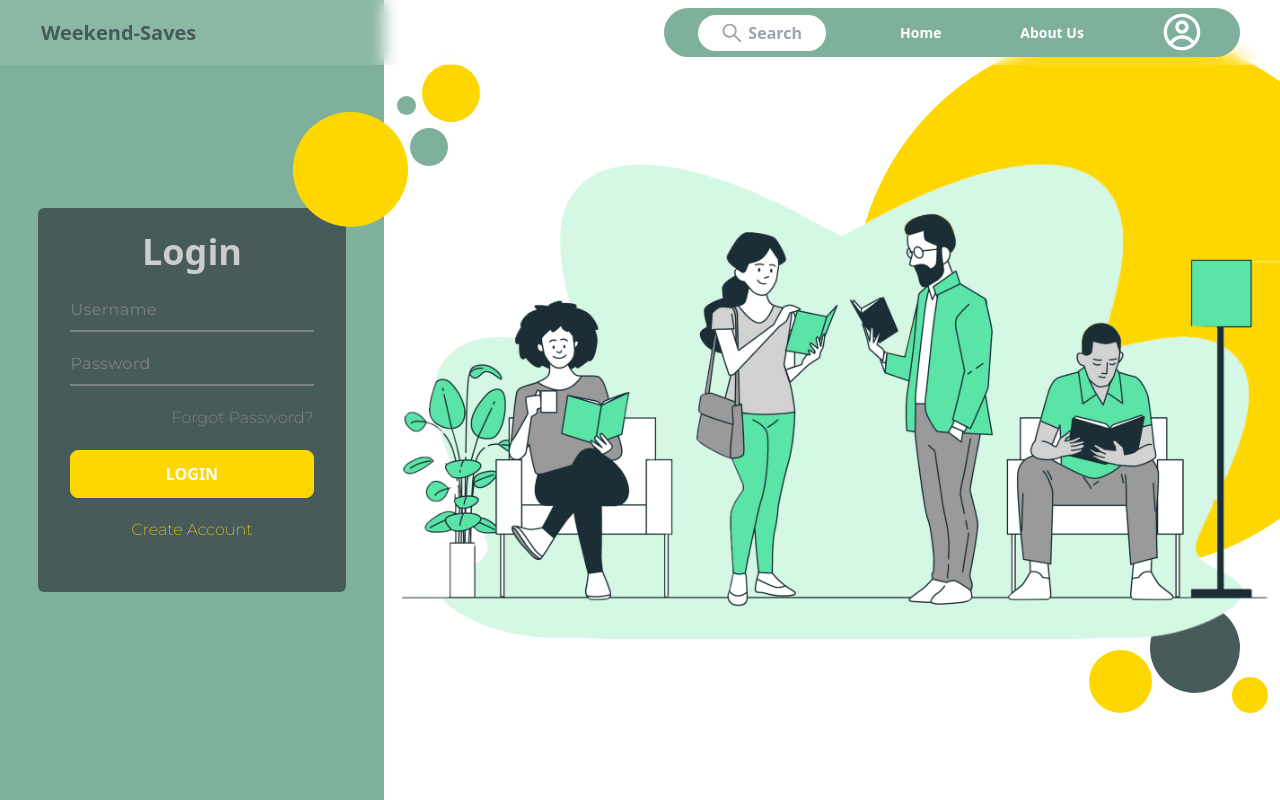
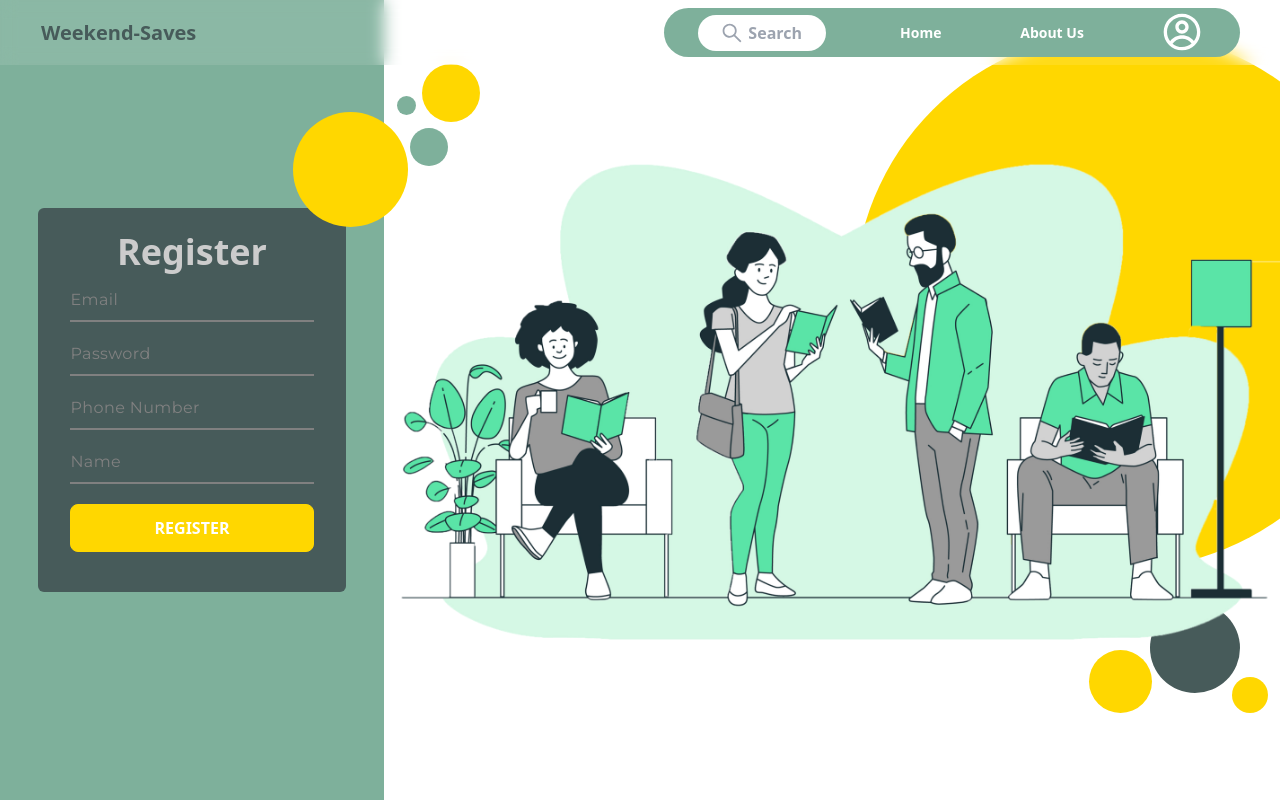
Before and after one commit to jainavi/weekend-saves, a React (Create React App) app in the folder frontend/: page /register in a window 1280 px wide. Built offline with nearby package versions, Linux system fonts and the light colour scheme.

Commit message:
Modified to Logic for Routing -Removed the state updation logic for switching forms in login page -The create account is now a link that will redirect to /register page

```diff
--- a/frontend/src/pages/Login/LoginForm.js
+++ b/frontend/src/pages/Login/LoginForm.js
@@ -1,14 +1,10 @@
-import { useDispatch } from "react-redux";
-
-import { showRegisterForm } from "../../slices/authSlice";
+import { Link } from "react-router-dom";
 
 import Button from "../../components/Button";
 import Input from "../../components/Input";
 import Label from "../../components/Label";
 
 function LoginForm() {
-  const dispatch = useDispatch();
-
   const handleSubmit = (event) => {
     event.preventDefault();
   };
@@ -30,14 +26,12 @@ function LoginForm() {
         <Button type="submit" color="btn-accent" size="btn-block">
           Login
         </Button>
-        <p
+        <Link
+          to="/register"
           className="font-form text-accent hover:underline font-extralight hover:font-light hover:cursor-pointer"
-          onClick={() => {
-            dispatch(showRegisterForm());
-          }}
         >
           Create Account
-        </p>
+        </Link>
       </form>
     </>
   );
--- a/frontend/src/pages/Login/index.js
+++ b/frontend/src/pages/Login/index.js
@@ -1,15 +1,11 @@
-import { useDispatch, useSelector } from "react-redux";
+import { Outlet } from "react-router-dom";
 
 import Circle from "../../components/Circle";
 import Card from "../../components/Card";
-import LoginForm from "./LoginForm";
-import RegisterForm from "./RegisterForm";
 
 import loginPageImage from "../../assets/images/loginPageImage.png";
 
 function LoginPage() {
-  const { showLoginForm } = useSelector((store) => store.auth);
-
   return (
     <>
       <div className="w-full h-screen flex justify-center overflow-hidden">
@@ -23,7 +19,7 @@ function LoginPage() {
               position="self-center mx-auto"
               extra="flex-col"
             >
-              {showLoginForm ? <LoginForm /> : <RegisterForm />}
+              <Outlet />
             </Card>
             <Circle
               size="w-[30%]"
```
